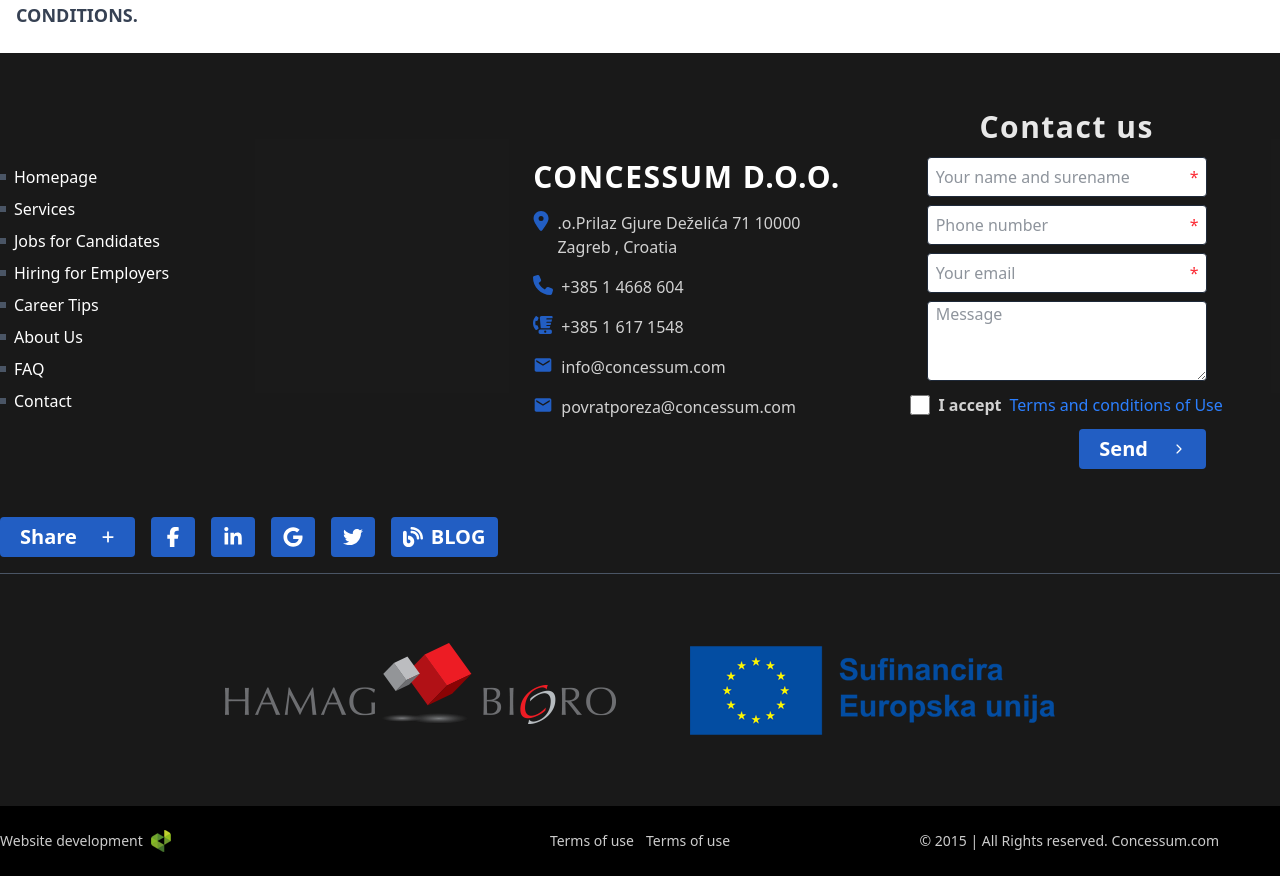
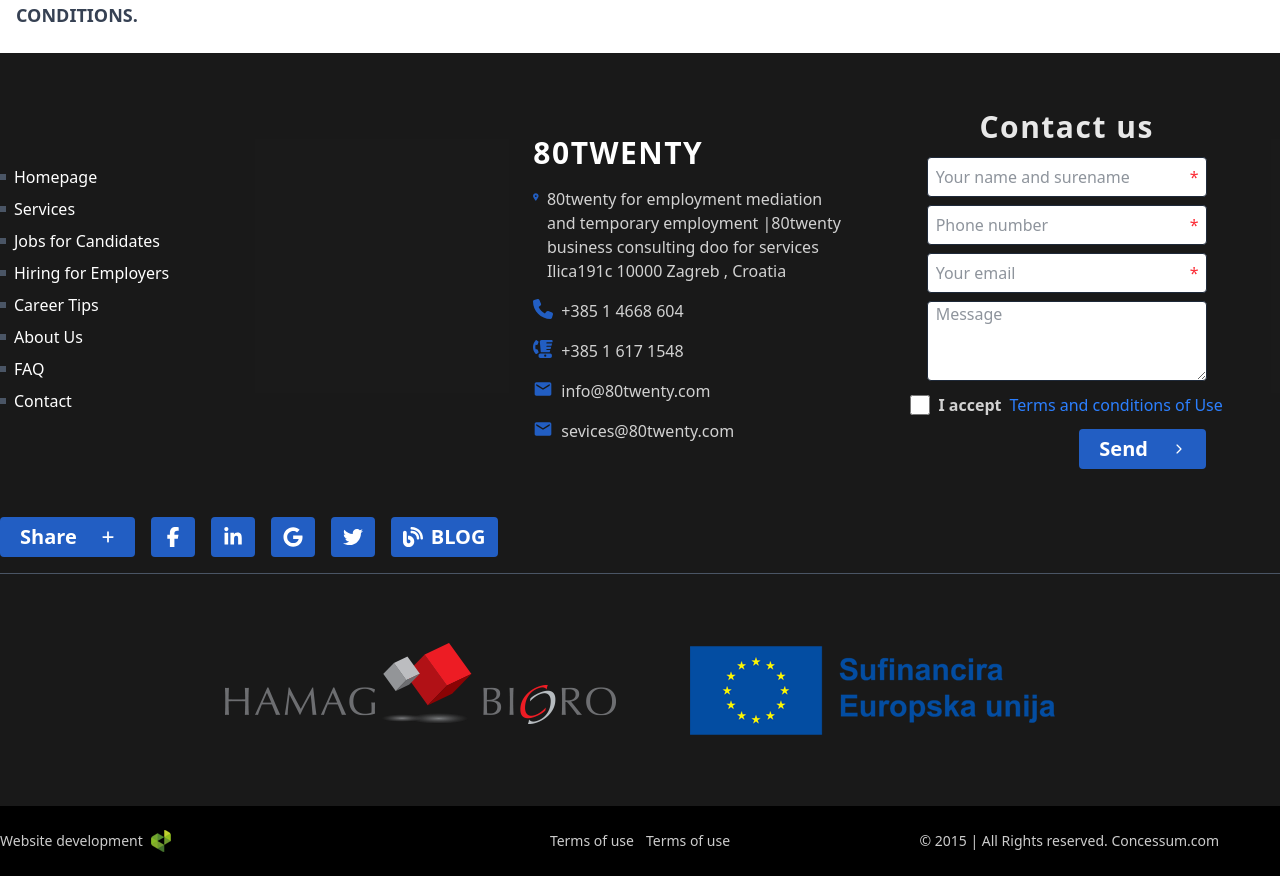
Before and after one commit to Ababil-Group/80-Twenty, a React (Vite) app: page /faqs in a window 1280 px wide. Shown: the part 1640-2516 px from the top of the page. Built offline with nearby package versions, Linux system fonts and the light colour scheme.

Commit message:
updatetext commit

```diff
--- a/src/locales/en/translation.json
+++ b/src/locales/en/translation.json
@@ -39,12 +39,12 @@
     "loginbtn": "Login"
   },
   "footer": {
-    "heading": "Concessum d.o.o.",
-    "location": ".o.Prilaz Gjure Deželića 71 10000 Zagreb , Croatia",
+    "heading": "80twenty",
+    "location": "80twenty for employment mediation and temporary employment |80twenty business consulting doo for services Ilica191c 10000 Zagreb , Croatia",
     "tphone": "+385 1 4668 604",
     "mobile": "+385 1 617 1548",
-    "email1": "info@concessum.com",
-    "email2": "povratporeza@concessum.com",
+    "email1": "info@80twenty.com",
+    "email2": "sevices@80twenty.com",
 
     "contact": "Contact us",
     "inputname": "Your name and surename",
@@ -212,15 +212,15 @@
     "sdphp1": "At Concessum, we understand that effective labor market analysis is essential for businesses aiming to remain competitive and strategically positioned in an ever-evolving economic environment.",
     "sdphp2": "Our labor market research services help companies track employment trends, understand workforce dynamics, and forecast hiring needs. With years of hands-on experience, we know that the key to a strong business strategy lies in aligning your human resource planning with real-time market shifts.",
     "sdphlp3": "Why Labor Market Research Matters",
-    "sdphl1":"The labor market plays a crucial role in securing and retaining qualified talent.",
-    "sdphl2":"Dynamic changes in the employment landscape demand ongoing monitoring and adaptability.",
-    "sdphl3":"Companies must respond quickly to new forms of employment and workforce trends to remain agile and competitive.",
-    "sdphl4":"Global expansion introduces complex challenges—understanding local market conditions is vital for success.",
+    "sdphl1": "The labor market plays a crucial role in securing and retaining qualified talent.",
+    "sdphl2": "Dynamic changes in the employment landscape demand ongoing monitoring and adaptability.",
+    "sdphl3": "Companies must respond quickly to new forms of employment and workforce trends to remain agile and competitive.",
+    "sdphl4": "Global expansion introduces complex challenges—understanding local market conditions is vital for success.",
     "sdphlp4": "Why Labor Market Research Matters",
-    "sdphl5":"In-depth labor market trend analysis",
-    "sdphl6":"Tailored workforce research based on your industry and region",
-    "sdphl7":"Strategic insights to guide HR planning and recruitment.",
-    "sdphl8":"Support for business expansion into new markets through data-driven workforce intelligence We collaborate with clients to deliver focused research that supports smarter decision-making and long-term growth."
+    "sdphl5": "In-depth labor market trend analysis",
+    "sdphl6": "Tailored workforce research based on your industry and region",
+    "sdphl7": "Strategic insights to guide HR planning and recruitment.",
+    "sdphl8": "Support for business expansion into new markets through data-driven workforce intelligence We collaborate with clients to deliver focused research that supports smarter decision-making and long-term growth."
   },
   "careers": {
     "career": "Career advice",
@@ -380,7 +380,7 @@
     "cpage": "Contact",
     "contact": "Ispod Savskog mosta teče rijeka Sava, Drava ili Dunav?",
     "cinfo": "Contact info",
-    "info": "Concessum d.o.o. Prilaz Gjure Deželića 71 10000 Zagreb Croatia",
+    "info": "80twenty for employment mediation and temporary employment |80twenty business consulting doo for services Ilica191c 10000 Zagreb , Croatia",
     "form": "Contact form",
     "ordinary": "Koliko mjeseci ima godina? (unesite brojčanu vrijednost)",
     "map": "Find us on the map",
--- a/src/pages/contact/Contact.jsx
+++ b/src/pages/contact/Contact.jsx
@@ -88,13 +88,13 @@
               <p className="text-gray-700 text-md font-semibold">
                 Email:{" "}
                 <span className="text-red-400 text-sm hover:underline cursor-pointer">
-                  info@concessum.com
+                  info@80twenty
                 </span>
               </p>
               <p className="text-gray-700 text-md font-semibold">
                 Email2:{" "}
                 <span className="text-red-400 text-sm hover:underline cursor-pointer">
-                  povratporeza@concessum.com
+                  povratporeza@80twenty
                 </span>
               </p>{" "}
             </div>
@@ -187,7 +187,7 @@
           </div>
         </form>
       </div>
-      <Login />
+      {/* <Login /> */}
     </div>
   );
 };
```
